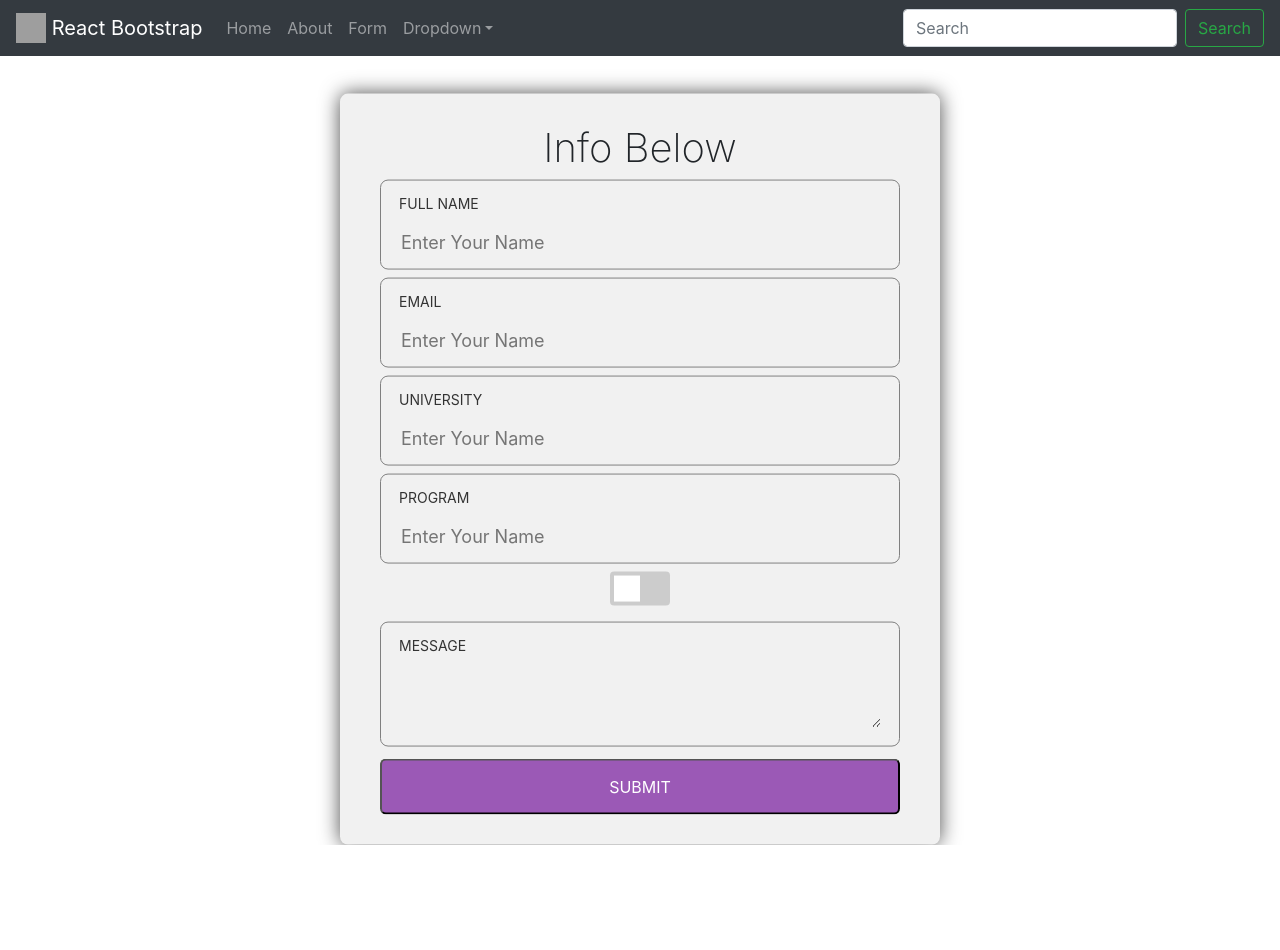
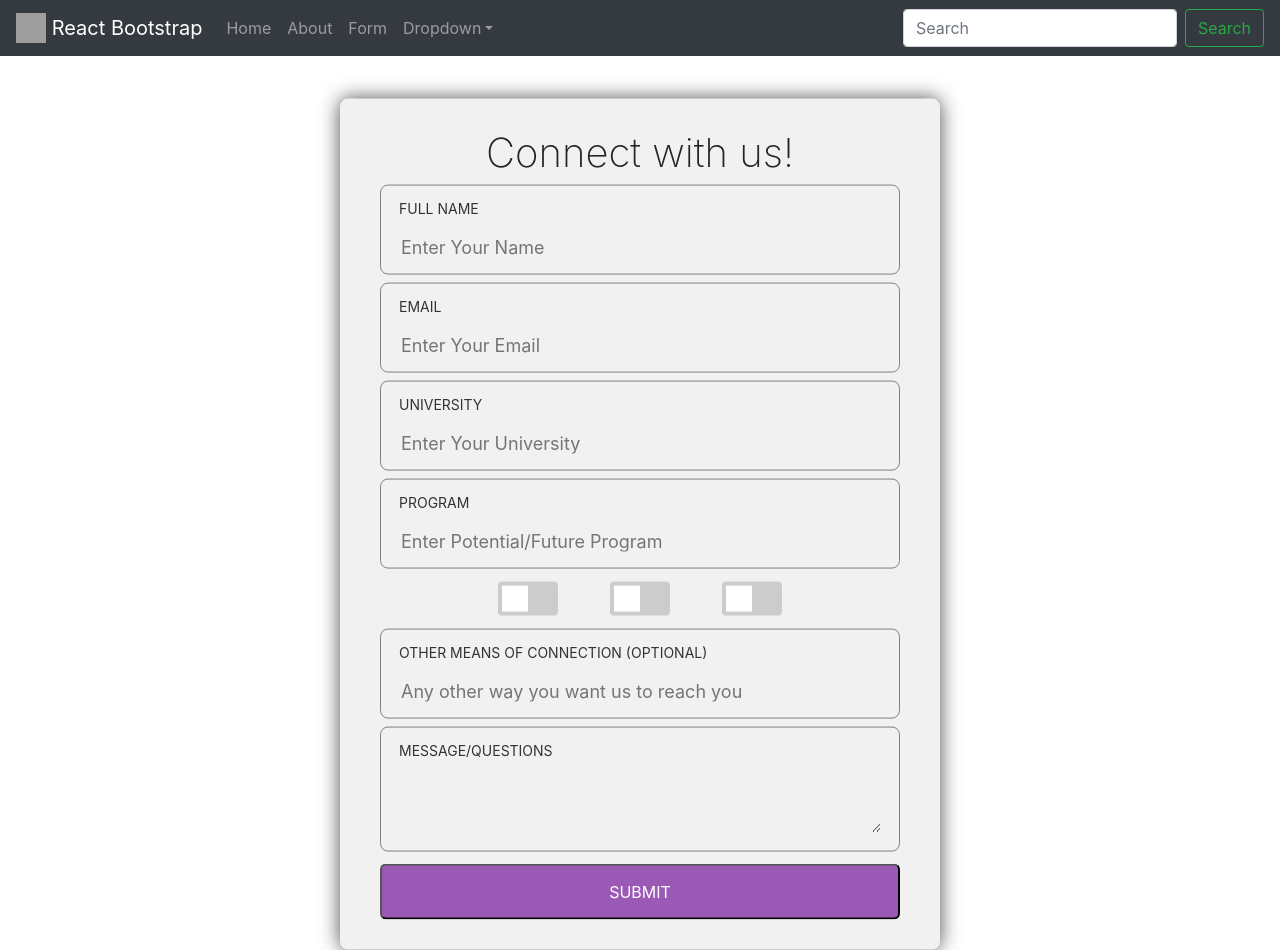
Before and after one commit to tonytyhuang/UniBound, a React (Create React App) app: page /form in a window 1280 px wide. Before the commit the page ends 845 px from the top, so only its background shows below. Built offline with nearby package versions, Linux system fonts and the light colour scheme; grey boxes are pictures that could not be loaded.

Commit message:
finished the form

```diff
--- a/src/components/Form.css
+++ b/src/components/Form.css
@@ -32,6 +32,12 @@
 
 }
 
+.selector{
+    width: 100%;
+    height: 100%;
+    opacity: 0;
+}
+
 
 .txtb input,.txtb textarea{
     width: 100%;
@@ -59,8 +65,7 @@
     display: inline-block;
     width: 60px;
     height: 34px;
-
-
+    margin: 5px 5%;
 }
 
 .switch input {
--- a/src/components/Form.js
+++ b/src/components/Form.js
@@ -13,10 +13,20 @@ export default function Form() {
         console.log(values);
     }
 
-    const [toggle, setToggle] = useState(false);
+    const [toggle1, setToggle1] = useState(false);
+    const [toggle2, setToggle2] = useState(false);
+    const [toggle3, setToggle3] = useState(false);
 
-    const toggler = () =>{
-        toggle ? setToggle(false): setToggle(true);
+    const toggler1 = () =>{
+        toggle1 ? setToggle1(false): setToggle1(true);
+    }
+
+    const toggler2 = () =>{
+        toggle2 ? setToggle2(false): setToggle2(true);
+    }
+
+    const toggler3 = () =>{
+        toggle3 ? setToggle3(false): setToggle3(true);
     }
 
 
@@ -24,7 +34,7 @@ export default function Form() {
     return (
 
         <div class="user-form">
-            <h1>Info Below</h1>
+            <h1>Connect with us!</h1>
             <form onSubmit={handleSubmit(onSubmit)}>
                 <div class="txtb">
                     <label>Full Name</label>
@@ -33,37 +43,72 @@ export default function Form() {
 
                 <div class="txtb">
                     <label>Email</label>
-                    <input type="email" name="email" placeholder="Enter Your Name" ref={register}/>
+                    <input type="email" name="email" placeholder="Enter Your Email" ref={register}/>
                 </div>
 
                 <div class="txtb">
                     <label>University</label>
-                    <input type="text" name="university" placeholder="Enter Your Name" ref={register}/>
+                    <input type="text" name="university" placeholder="Enter Your University" ref={register}/>
                 </div>
 
                 <div class="txtb">
                     <label>Program</label>
-                    <input type="text" name="program" placeholder="Enter Your Name" ref={register}/>
+                    <input type="text" name="program" placeholder="Enter Potential/Future Program" ref={register}/>
+                </div>
+                <div>
+
+
                 </div>
                 <div>
                     <label className = "switch">
-                        <input type="checkbox" onClick = {toggler}  />
+                        <input type="checkbox" onClick = {toggler1}  />
+                        <span className="slider rounded" />
+                    </label>
+
+                    <label className = "switch">
+                        <input type="checkbox" onClick = {toggler2}  />
+                        <span className="slider rounded" />
+                    </label>
+
+                    <label className = "switch">
+                        <input type="checkbox" onClick = {toggler3}  />
                         <span className="slider rounded" />
                     </label>
 
                 </div>
 
-                {toggle &&
+                {toggle1 &&
                     <div class="txtb" id="popup">
                         <label>Facebook</label>
-                        <input type="text" name="facebook" placeholder="Enter Your Name" ref={register}/>
+                        <input type="text" name="facebook" placeholder="Enter Facebook Link" ref={register}/>
                     </div>
                 }
 
+                {toggle2 &&
+                    <div class="txtb" id="popup">
+                        <label>Instagram</label>
+                        <input type="text" name="instagram" placeholder="Enter Instagram Account Name" ref={register}/>
+                    </div>
+                }
+
+                {toggle3 &&
+                    <div class="txtb" id="popup">
+                        <label>Wechat</label>
+                        <input type="text" name="wechat" placeholder="Enter WeChat ID" ref={register}/>
+                    </div>
+                }
+
+                <div class="txtb" id="popup">
+                    <label>Other Means of Connection (optional)</label>
+                    <input type="text" name="other" placeholder="Any other way you want us to reach you" ref={register}/>
+                </div>
+
+
+
 
                 <div class="txtb">
-                    <label>Message</label>
-                    <textarea> </textarea>
+                    <label>Message/Questions</label>
+                    <textarea placeholder="Tell us a few points you want to ask about so help you find a better match"> </textarea>
 
                 </div>
                 <input type="submit" class = "btnn"/>
```
